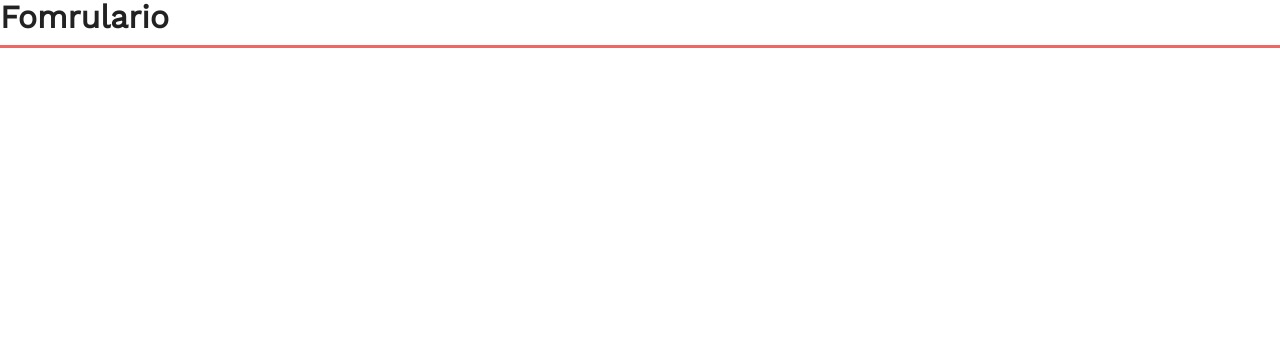
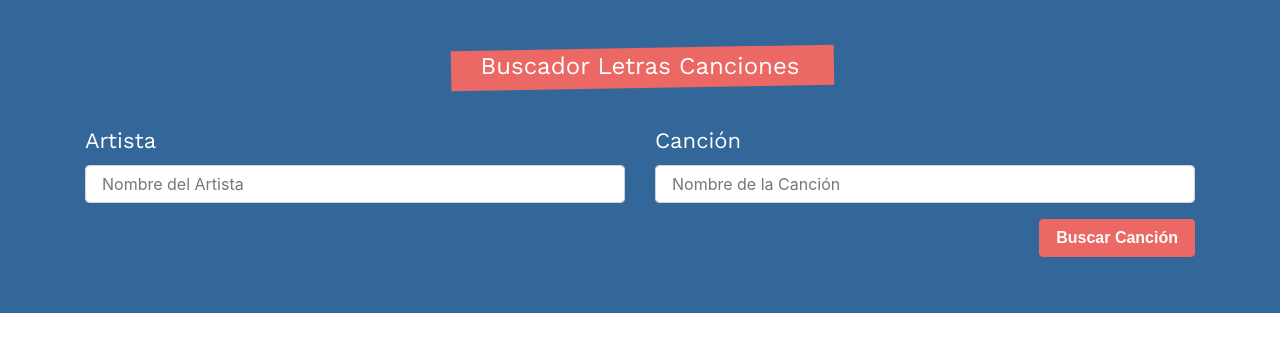
Before and after one commit to UrielQuiroz/SongLyricsSearchEngine, a React (Create React App) app in the folder song-lyrics/: page / in a window 1280 px wide. Shown: the top 352 px of the page. Built offline with nearby package versions, Linux system fonts and the light colour scheme; a web font is replaced by a local one.

Commit message:
Creando el Formulario

```diff
--- a/song-lyrics/src/components/Formulario.jsx
+++ b/song-lyrics/src/components/Formulario.jsx
@@ -2,8 +2,44 @@
 
 const Formulario = () => {
     return (
-        <div>
-            <h2>Fomrulario</h2>
+        <div className='bg-info'>
+            <div className='container'>
+                <div className='row'>
+                    <form
+                        className='col card text-white  bg-transparent mb-5 pt-5 pb-2' >
+
+                            <fieldset>
+                                <legend className='text-center'>Buscador Letras Canciones</legend>
+
+                                <div className='row'>
+                                    <div className='col-md-6'>
+                                        <div className='form-group'>
+                                            <label>Artista</label>
+                                            <input type="text"
+                                                    className='form-control'
+                                                    name='artista'
+                                                    placeholder='Nombre del Artista' />
+                                        </div>
+                                    </div>
+
+                                    <div className='col-md-6'>
+                                        <div className='form-group'>
+                                                <label>Canción</label>
+                                                <input type="text"
+                                                        className='form-control'
+                                                        name='cancion'
+                                                        placeholder='Nombre de la Canción' />
+                                        </div>
+                                    </div>
+                                </div>
+
+                                <button type='submit'
+                                        className='btn btn-primary float-right'>Buscar Canción</button>
+                            </fieldset>
+
+                    </form>
+                </div>
+            </div>
         </div>
     )
 }
```
